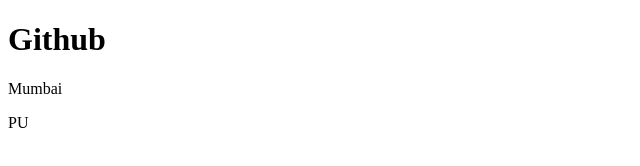
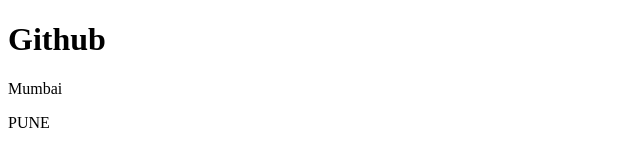
Before and after one commit to FutureAlok1445/manager, a plain HTML site: page index.html in a window 1280 px wide. Shown: the full height of the page, 0-640 px from the left. Drawn offline with Linux system fonts and the light colour scheme.

Commit message:
Added NE

```diff
--- a/index.html
+++ b/index.html
@@ -9,7 +9,7 @@
     <h1>Github</h1>
     <p>Mumbai
     </p>
-    <p>PU</p>
+    <p>PUNE</p>
 
 </body>
 </html>
```
